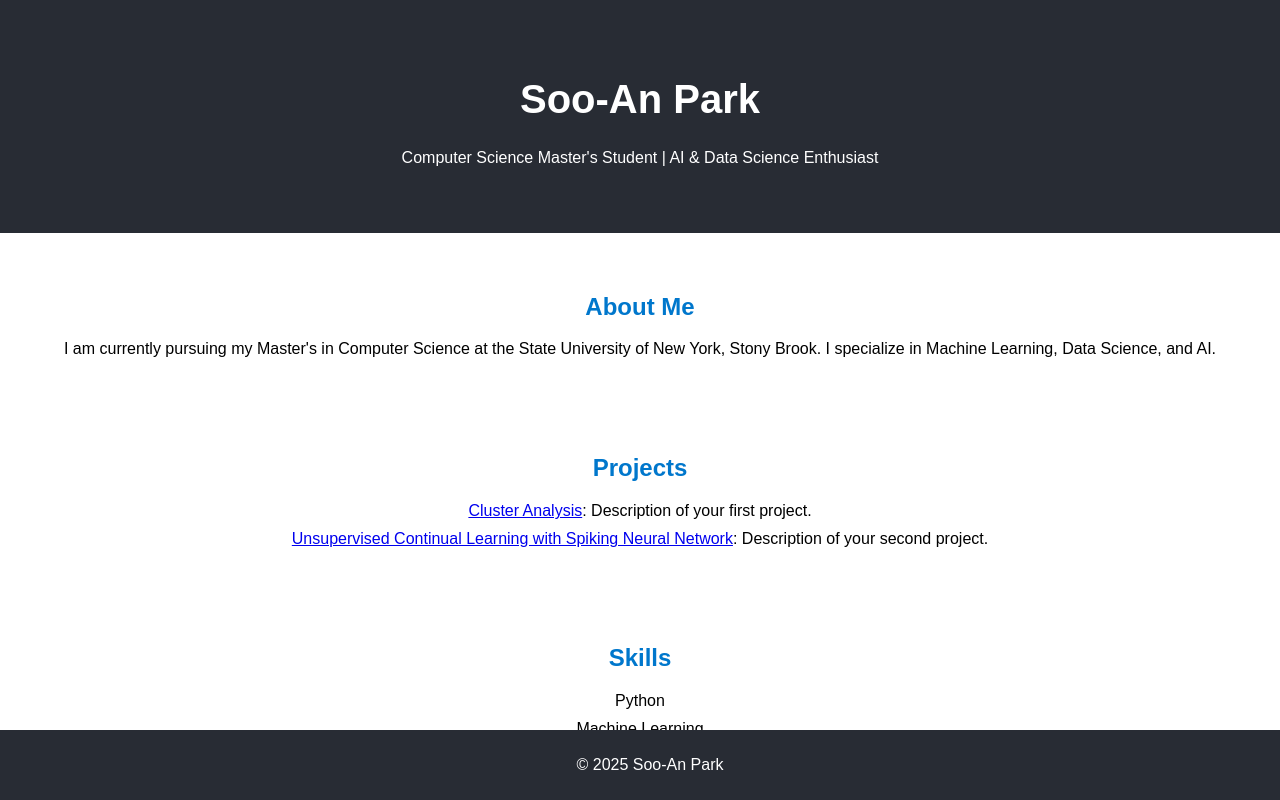
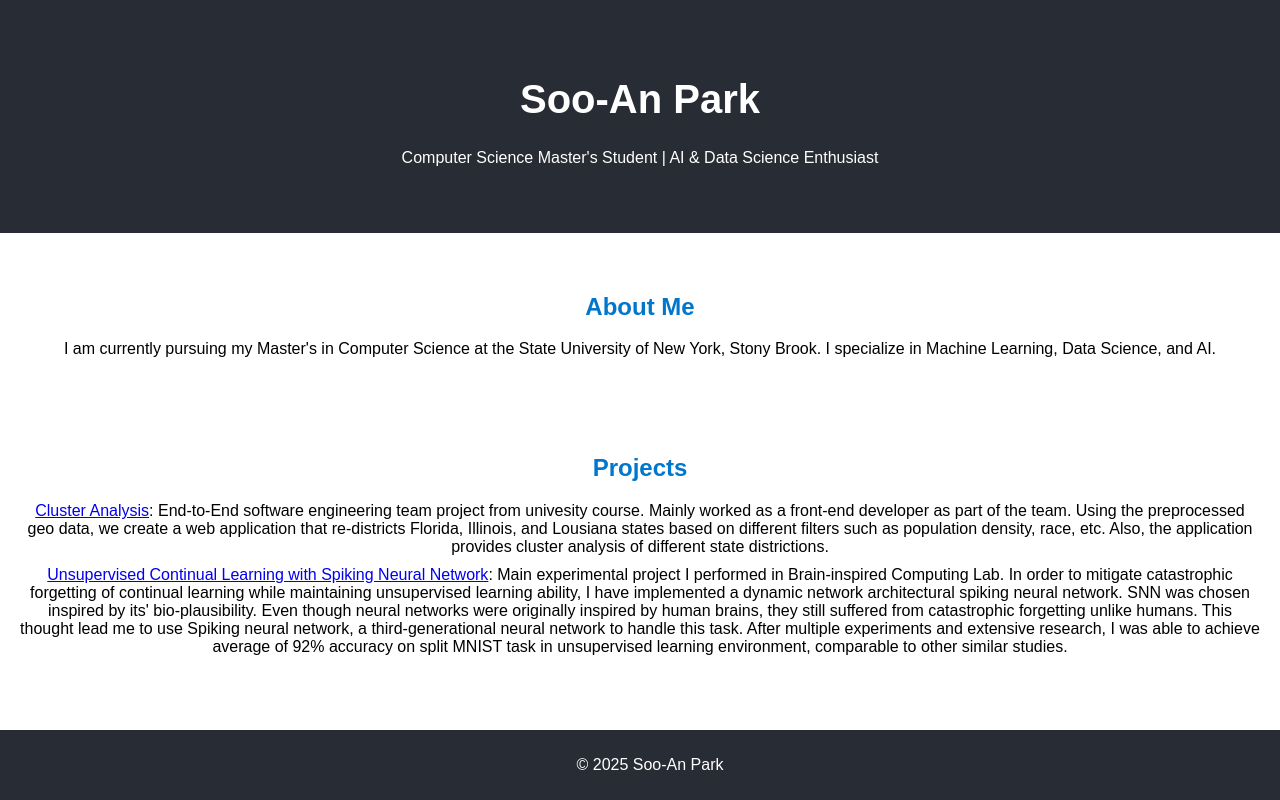
Before and after one commit to sooanp/sooanp.github.io, a React (Create React App) app in the folder my_portfolio/: page / in a window 1280 px wide. Shown: the top 800 px of the page. Built offline with nearby package versions, Linux system fonts and the light colour scheme.

Commit message:
descriptions added

```diff
--- a/my_portfolio/src/App.js
+++ b/my_portfolio/src/App.js
@@ -18,10 +18,18 @@ function App() {
         <h2>Projects</h2>
         <ul>
           <li>
-            <a href="https://github.com/sooanp/Cluster_Analysis">Cluster Analysis</a>: Description of your first project.
+            <a href="https://github.com/sooanp/Cluster_Analysis">Cluster Analysis</a>: End-to-End software engineering team project from univesity course. Mainly worked
+            as a front-end developer as part of the team. Using the preprocessed geo data, we create a web application
+            that re-districts Florida, Illinois, and Lousiana states based on different filters such as population density, race, etc.
+            Also, the application provides cluster analysis of different state districtions.
           </li>
           <li>
-            <a href="https://github.com/sooanp/Unsupervised_Continual_Learning_Spiking_Neural_Network">Unsupervised Continual Learning with Spiking Neural Network</a>: Description of your second project.
+            <a href="https://github.com/sooanp/Unsupervised_Continual_Learning_Spiking_Neural_Network">Unsupervised Continual Learning with Spiking Neural Network</a>: Main experimental project
+            I performed in Brain-inspired Computing Lab. In order to mitigate catastrophic forgetting of continual learning while maintaining unsupervised learning ability,
+            I have implemented a dynamic network architectural spiking neural network. SNN was chosen inspired by its' bio-plausibility. Even though neural networks were
+            originally inspired by human brains, they still suffered from catastrophic forgetting unlike humans. This thought lead me to use Spiking neural network, a third-generational neural network
+            to handle this task. After multiple experiments and extensive research, I was able to achieve average of 92% accuracy on split MNIST task in unsupervised learning environment, comparable to
+            other similar studies.
           </li>
           {/* Add more projects */}
         </ul>
```
